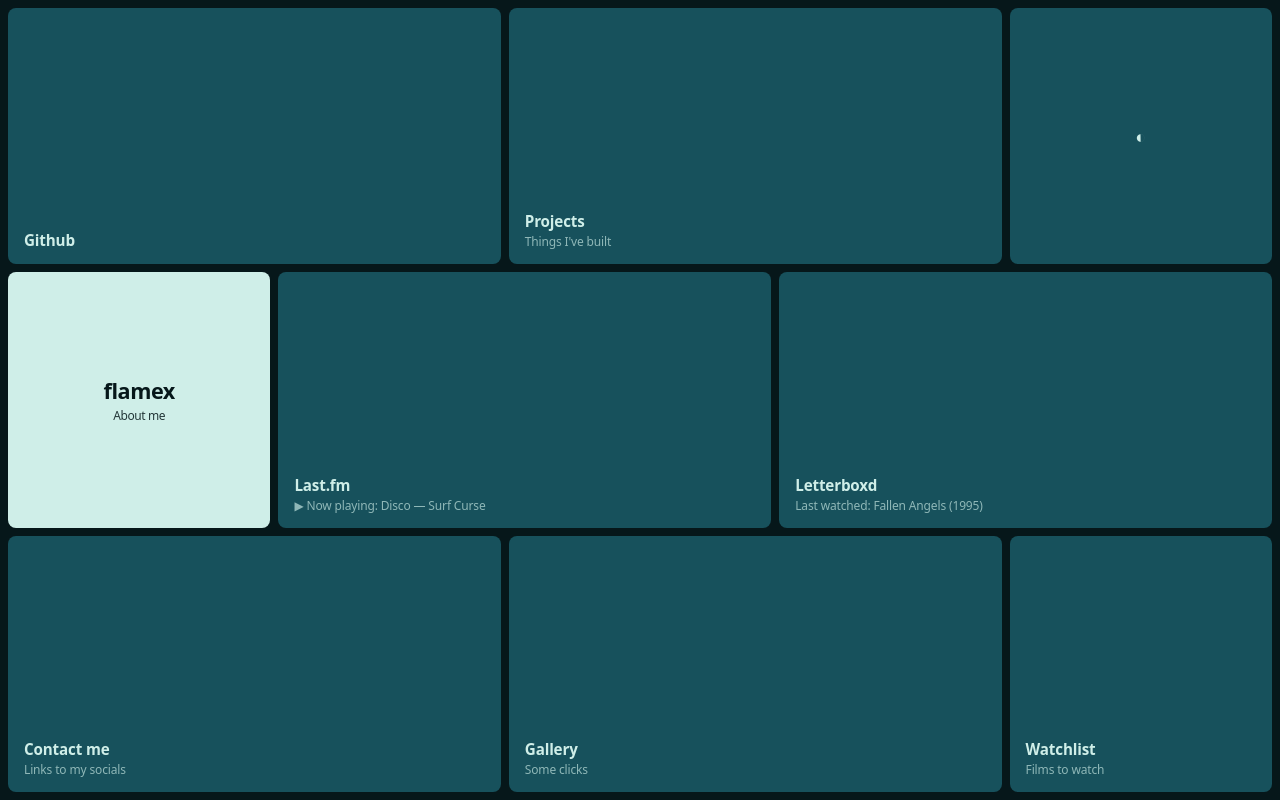
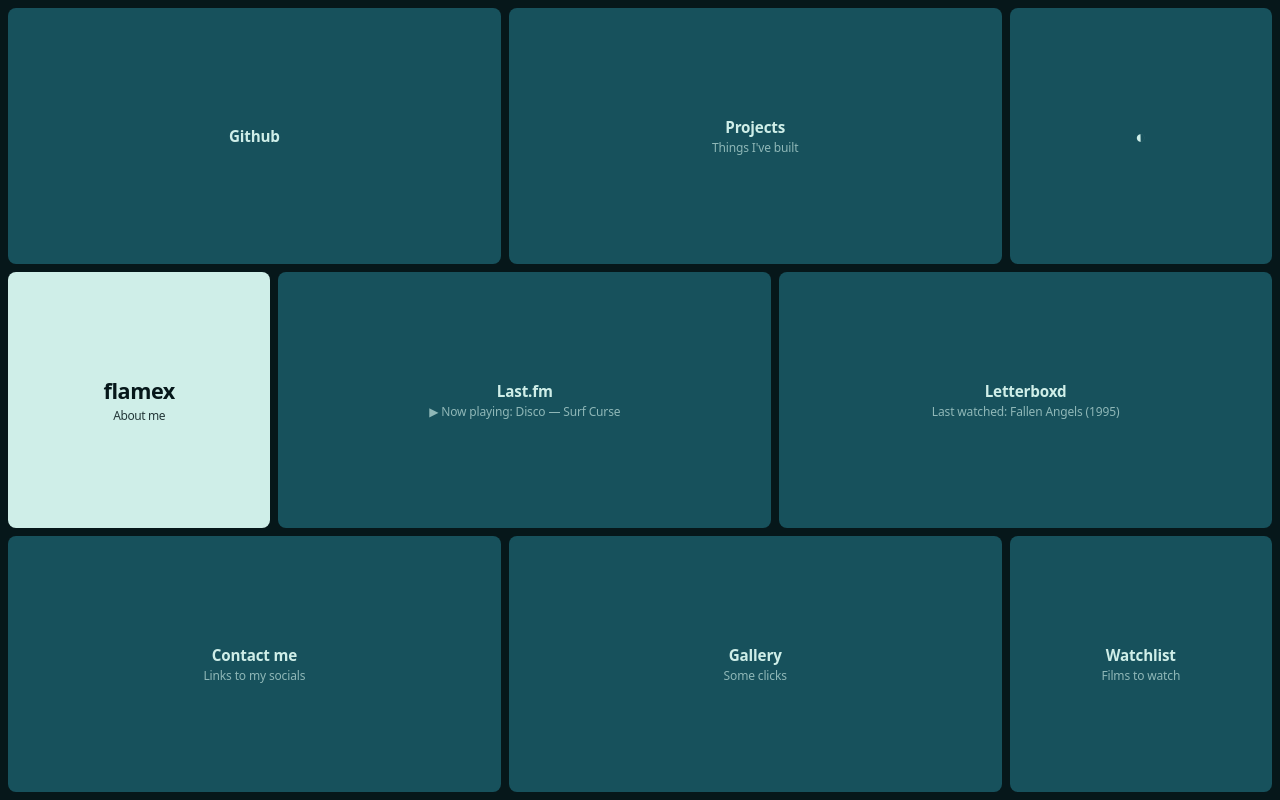
Before and after one commit to Diparsan79/flamex.dev, a plain HTML site: page index.html in a window 1280 px wide. Drawn offline with Linux system fonts and the light colour scheme; no server answers.

Commit message:
centered the texts in the home page

```diff
--- a/style.css
+++ b/style.css
@@ -49,12 +49,13 @@ body {
     padding: 0.9rem 1rem;
     display: flex;
     flex-direction: column;
-    justify-content: flex-end;
+    justify-content: center;
+    align-items: center;
     font-family: inherit;
     font-size: 0.95rem;
     font-weight: 600;
     letter-spacing: -0.01em;
-    text-align: left;
+    text-align: center;
     text-decoration: none;
     border: 0;
     cursor: pointer;
```
